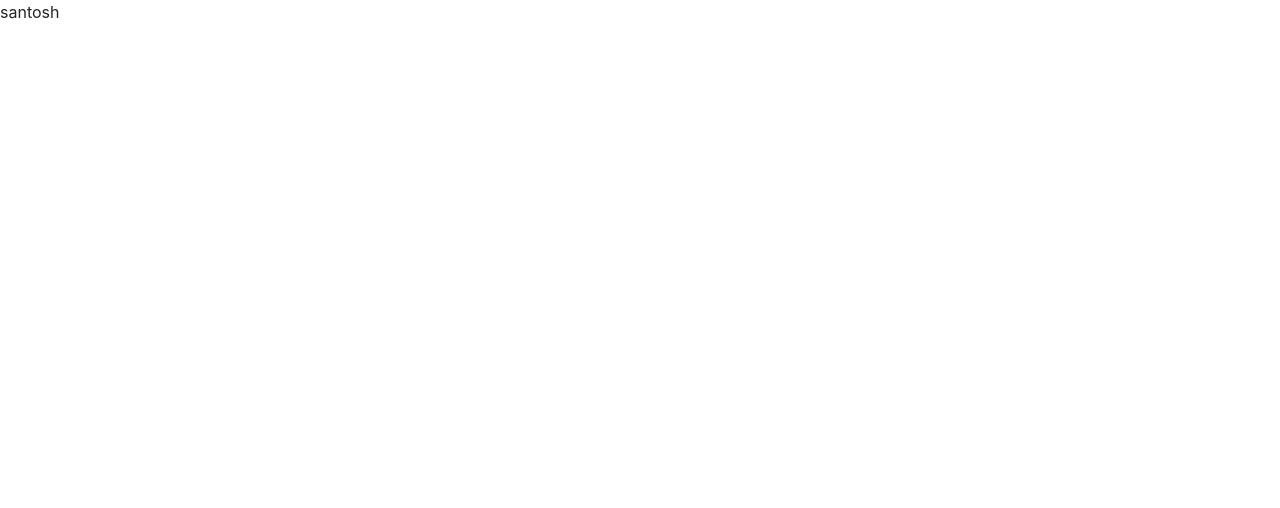
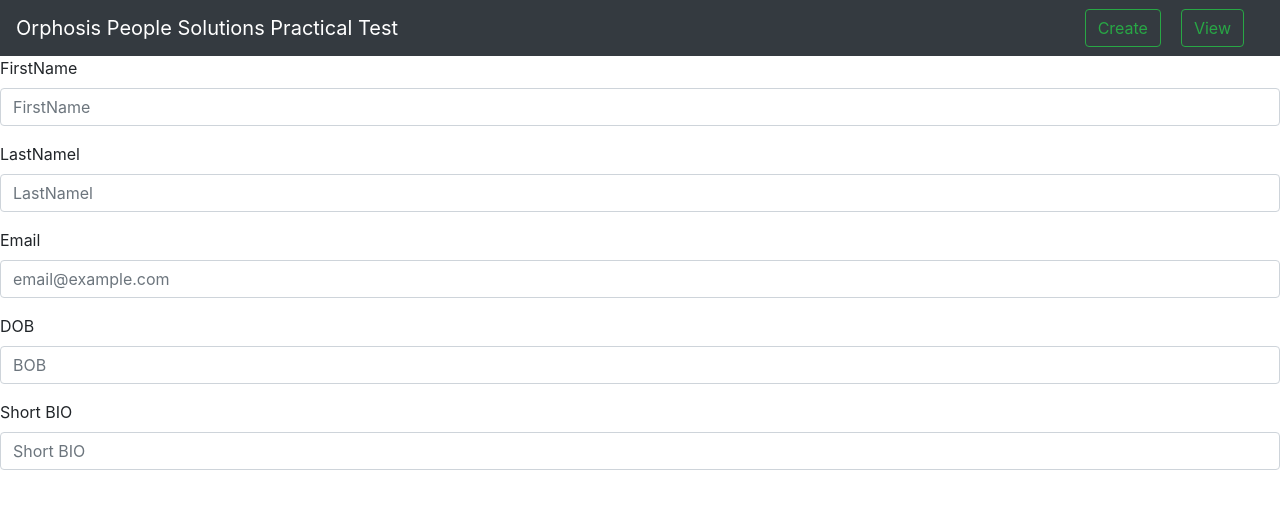
Before and after one commit to santoshkumar964887/MERN-Stack-Orphosis-People-Solutions-Assignment, a React (Create React App) app in the folder client-side/: page /create in a window 1280 px wide. Shown: the top 508 px of the page. Built offline with nearby package versions, Linux system fonts and the light colour scheme; no server answers.

Commit message:
creating form and header component

```diff
--- a/client-side/public/index.html
+++ b/client-side/public/index.html
@@ -9,7 +9,7 @@
       name="description"
       content="Web site created using create-react-app"
     />
-    <link rel="stylesheet" href="https://maxcdn.bootstrapcdn.com/bootstrap/4.5.2/css/bootstrap.min.css">
+    <link rel="stylesheet" href="https://maxcdn.bootstrapcdn.com/bootstrap/4.0.0/css/bootstrap.min.css" integrity="sha384-Gn5384xqQ1aoWXA+058RXPxPg6fy4IWvTNh0E263XmFcJlSAwiGgFAW/dAiS6JXm" crossorigin="anonymous">
     <link rel="apple-touch-icon" href="%PUBLIC_URL%/logo192.png" />
     <!--
       manifest.json provides metadata used when your web app is installed on a
@@ -40,8 +40,8 @@
       To begin the development, run `npm start` or `yarn start`.
       To create a production bundle, use `npm run build` or `yarn build`.
     -->
-    <script src="https://ajax.googleapis.com/ajax/libs/jquery/3.5.1/jquery.min.js"></script>
-    <script src="https://cdnjs.cloudflare.com/ajax/libs/popper.js/1.16.0/umd/popper.min.js"></script>
-    <script src="https://maxcdn.bootstrapcdn.com/bootstrap/4.5.2/js/bootstrap.min.js"></script>
+    <script src="https://code.jquery.com/jquery-3.2.1.slim.min.js" integrity="sha384-KJ3o2DKtIkvYIK3UENzmM7KCkRr/rE9/Qpg6aAZGJwFDMVNA/GpGFF93hXpG5KkN" crossorigin="anonymous"></script>
+    <script src="https://cdnjs.cloudflare.com/ajax/libs/popper.js/1.12.9/umd/popper.min.js" integrity="sha384-ApNbgh9B+Y1QKtv3Rn7W3mgPxhU9K/ScQsAP7hUibX39j7fakFPskvXusvfa0b4Q" crossorigin="anonymous"></script>
+    <script src="https://maxcdn.bootstrapcdn.com/bootstrap/4.0.0/js/bootstrap.min.js" integrity="sha384-JZR6Spejh4U02d8jOt6vLEHfe/JQGiRRSQQxSfFWpi1MquVdAyjUar5+76PVCmYl" crossorigin="anonymous"></script>
   </body>
 </html>
--- a/client-side/src/App.js
+++ b/client-side/src/App.js
@@ -1,33 +1,33 @@
-import React, { Component } from 'react';
-import axios from "axios";
+import React,{useEffect,useState} from 'react';
+import axios from './components/axios/axios';
 import './App.css';
+import Header from './components/header/header';
 import { Switch, Route } from "react-router-dom";
-class App extends Component {
-
-  constructor(){
-    super();
-    this.state = {
-    search:"",
-    error: "",
-    posts: [],
-    };
-
-  }
+import Create from './components/create/create';
+import View from './components/view/view';
+const App=()=>{
+const [data,setdata]=useState([])
+ useEffect(()=>{
+    axios.get('/').then(res=>setdata(res.data.data.user));
+  },[])
 
 
- render() {
 
+   console.log(data);
     return (
-      <div>santosh</div>
-      // <Switch>
+      <div>
+        <Header/>
 
-      //       <Route exact path="/signin" component={SignInAndSignUpPage} />
-      //       <Route path="/order" component={OrderUpPage} />
+      <Switch>
+
+        <Route exact path="/create" component={Create} />
+        <Route path="/order" component={View} />
 
 
-      //     </Switch>
+       </Switch>
+       </div>
     );
-  }
+
 }
 
 export default App;
--- a/client-side/src/components/axios/axios.js
+++ b/client-side/src/components/axios/axios.js
@@ -0,0 +1,5 @@
+import  axois from 'axios';
+const instance= axois.create({
+    baseURL:"http://localhost:9000/api/v1/user"
+});
+export default instance;
--- /dev/null
+++ b/client-side/src/components/create/create.jsx
@@ -0,0 +1,28 @@
+import React from 'react'
+
+export default function create() {
+    return (
+        <form>
+  <div className="form-group">
+    <label for="formGroupExampleInput">FirstName</label>
+    <input type="text" className="form-control" id="formGroupExampleInput" placeholder="FirstName"/>
+  </div>
+  <div className="form-group">
+    <label for="formGroupExampleInput2">LastNamel</label>
+    <input type="text" className="form-control" id="formGroupExampleInput2" placeholder="LastNamel"/>
+  </div>
+    <div className="form-group">
+    <label for="formGroupExampleInput2">Email</label>
+    <input type="text" className="form-control" id="formGroupExampleInput2" placeholder="email@example.com"/>
+  </div>
+  <div className="form-group">
+    <label for="formGroupExampleInput2">DOB</label>
+    <input type="text" className="form-control" id="formGroupExampleInput2" placeholder="BOB"/>
+  </div>
+  <div className="form-group">
+    <label for="formGroupExampleInput2">Short BIO</label>
+    <input type="text" className="form-control" id="formGroupExampleInput2" placeholder="Short BIO"/>
+  </div>
+</form>
+    )
+}
--- /dev/null
+++ b/client-side/src/components/header/header.jsx
@@ -0,0 +1,14 @@
+import React from 'react';
+import {Link} from 'react-router-dom';
+const  header=()=>{
+    return (
+        <nav className="navbar navbar-dark bg-dark justify-content-between">
+        <Link to="/" className="navbar-brand" style={{color:"white"}}>Orphosis People Solutions Practical Test</Link>
+        <form className="form-inline">
+        <Link to="/create" className="btn btn-outline-success my-2 my-sm-0" type="submit">Create</Link>
+        <Link to="/create" className="btn btn-outline-success my-2 my-sm-0" type="submit" style={{margin:"0px 20px"}} >View</Link>
+        </form>
+      </nav>
+    )
+};
+export default header;
--- a/package.json
+++ b/package.json
@@ -7,7 +7,6 @@
     "test": "echo \"Error: no test specified\" && exit 1",
     "start": "nodemon server.js"
   },
-
   "repository": {
     "type": "git",
     "url": "git+https://github.com/santoshkumar964887/MERN-Stack-Orphosis-People-Solutions-Assignment.git"
@@ -19,6 +18,7 @@
   },
   "homepage": "https://github.com/santoshkumar964887/MERN-Stack-Orphosis-People-Solutions-Assignment#readme",
   "dependencies": {
+    "cors": "^2.8.5",
     "dotenv": "^8.2.0",
     "express": "^4.17.1",
     "mongoose": "^5.10.4",
```
Also changed, not shown: client-side/src/components/view/view.js (added), 2 other files (tests, documents, lock files or other folders).
